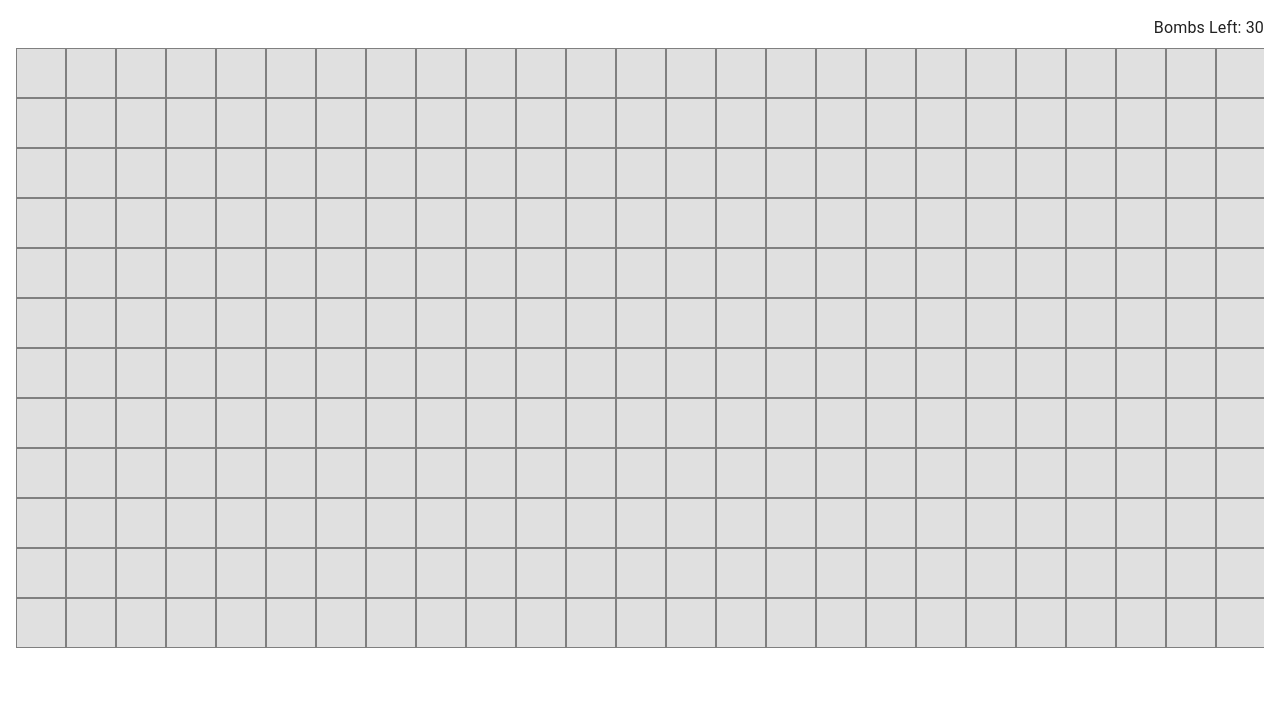
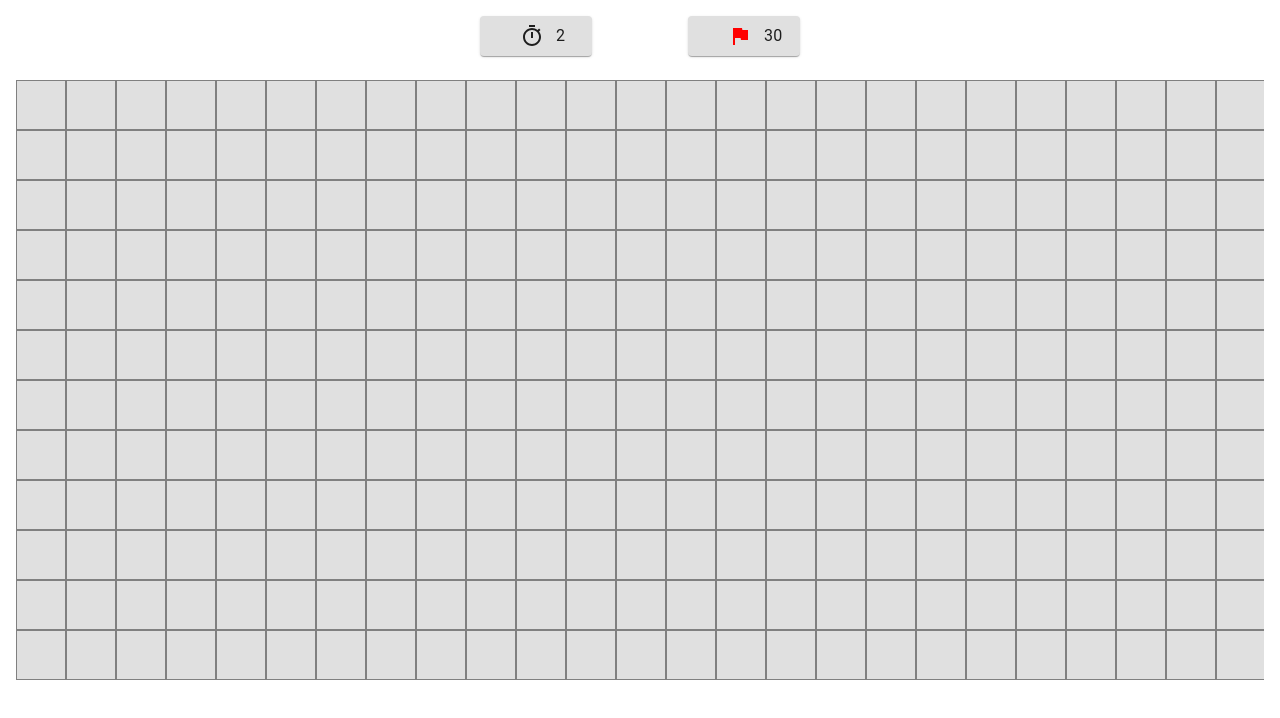
Before and after one commit to x2dtu/minesweeper, a React (Create React App) app: page / in a window 1280 px wide. Both pictures are taken after a click on the button "PLAY". Shown: the top 718 px of the page. Built offline with nearby package versions, Linux system fonts and the light colour scheme.

Commit message:
Timer added

```diff
--- a/src/components/Game.tsx
+++ b/src/components/Game.tsx
@@ -1,13 +1,16 @@
-import { Box } from "@mui/material";
+import { Box, Paper, Typography } from "@mui/material";
 import Button from "@mui/material/Button";
 import Dialog from "@mui/material/Dialog";
 import DialogContent from "@mui/material/DialogContent";
 import DialogContentText from "@mui/material/DialogContentText";
 import DialogTitle from "@mui/material/DialogTitle";
 import { Stack } from "@mui/system";
-import { useReducer, useRef } from "react";
+import { useEffect, useReducer, useRef, useState } from "react";
 import { Difficulty } from "../App";
 import Tile from "./Tile";
+import { styled } from "@mui/material/styles";
+import TimerOutlinedIcon from "@mui/icons-material/TimerOutlined";
+import Flag from "@mui/icons-material/Flag";
 
 function shuffleArray(array: TileState[][]) {
   for (let row = array.length - 1; row > 0; row--) {
@@ -124,6 +127,17 @@ function revealUnflaggedBombs(grid: TileState[][]) {
     }
   }
 }
+
+const InfoBox = styled(Paper)({
+  backgroundColor: "#e0e0e0",
+  padding: "0.5em 2.5em",
+  display: "flex",
+  width: "7em",
+  // borderRadius: "50%",
+  elevaton: 10,
+  justifyContent: "space-evenly",
+  margin: "0 3em",
+}) as typeof Paper;
 
 type Props = { menuCallback: () => void; difficulty: Difficulty };
 
@@ -291,6 +305,16 @@ function App({ menuCallback, difficulty }: Props) {
 
   const keyObj = useRef(0);
 
+  const [timeElapsed, setTimeElapsed] = useState(0);
+
+  useEffect(() => {
+    const interval = setInterval(
+      () => setTimeElapsed((time) => time + 1),
+      1000
+    );
+    return () => clearInterval(interval);
+  }, []);
+
   function onDialogClose() {
     dispatch({ type: "play-again", payload: null });
   }
@@ -314,13 +338,25 @@ function App({ menuCallback, difficulty }: Props) {
     <div className="App">
       <Stack display="flex" m={2} spacing={2} overflow="auto">
         <Box
-          style={{ position: "fixed", right: 0 }}
-          pr={2}
+          style={{
+            position: "fixed",
+            left: "50%",
+            transform: "translate(-50%, 0)",
+          }}
           display="flex"
-          justifyContent="flex-end"
-        >{`Bombs Left: ${state.bombsLeft}`}</Box>
+          justifyContent="center"
+        >
+          <InfoBox>
+            <TimerOutlinedIcon />
+            <Typography sx={{ pl: 1.5 }}>{timeElapsed}</Typography>{" "}
+          </InfoBox>
+          <InfoBox>
+            <Flag sx={{ color: "red" }} />
+            <Typography sx={{ pl: 1.5 }}>{state.bombsLeft}</Typography>
+          </InfoBox>
+        </Box>
         <Box
-          pt={2}
+          pt={6}
           display="flex"
           width="max-content"
           maxWidth="100%"
--- a/src/components/Tile.tsx
+++ b/src/components/Tile.tsx
@@ -73,6 +73,7 @@ const Tile = ({ state, dispatch, x, y }: Props) => {
   const theme = useTheme();
   const matches = useMediaQuery(theme.breakpoints.up("md"));
   const size = matches ? 50 : 30;
+  const stroke = matches ? 1.5 : 0.5;
 
   return (
     <Box
@@ -83,8 +84,7 @@ const Tile = ({ state, dispatch, x, y }: Props) => {
       display="flex"
       justifyContent="center"
       fontSize={size * 4 + "%"}
-      // boxShadow="0 0 0 3px gray"
-      border="1.5px solid gray"
+      border={`${stroke}px solid gray`}
       onClick={onLeftClick}
       onContextMenu={onRightClick}
       color={localState === "flagged" ? "red" : colors[value]}
```
